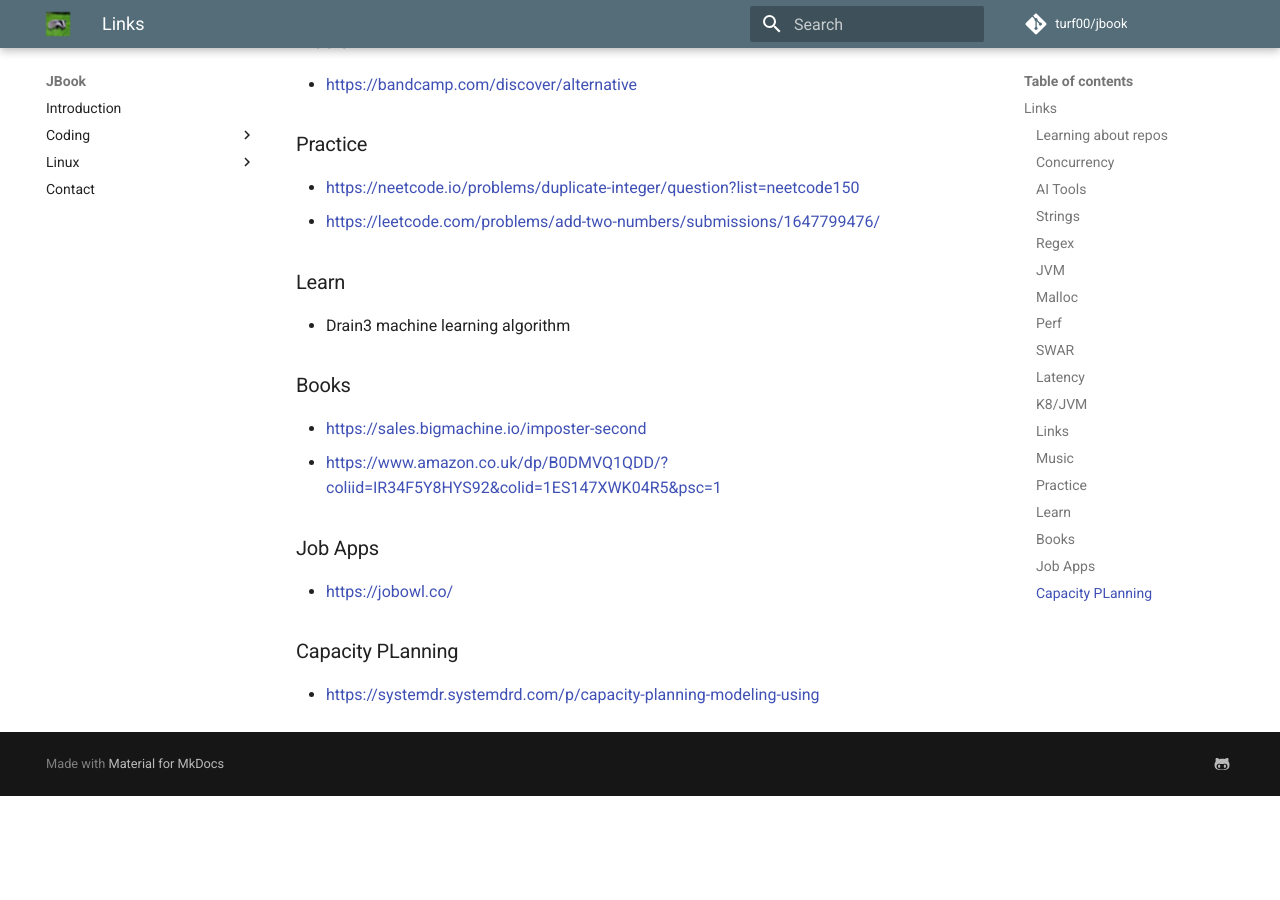
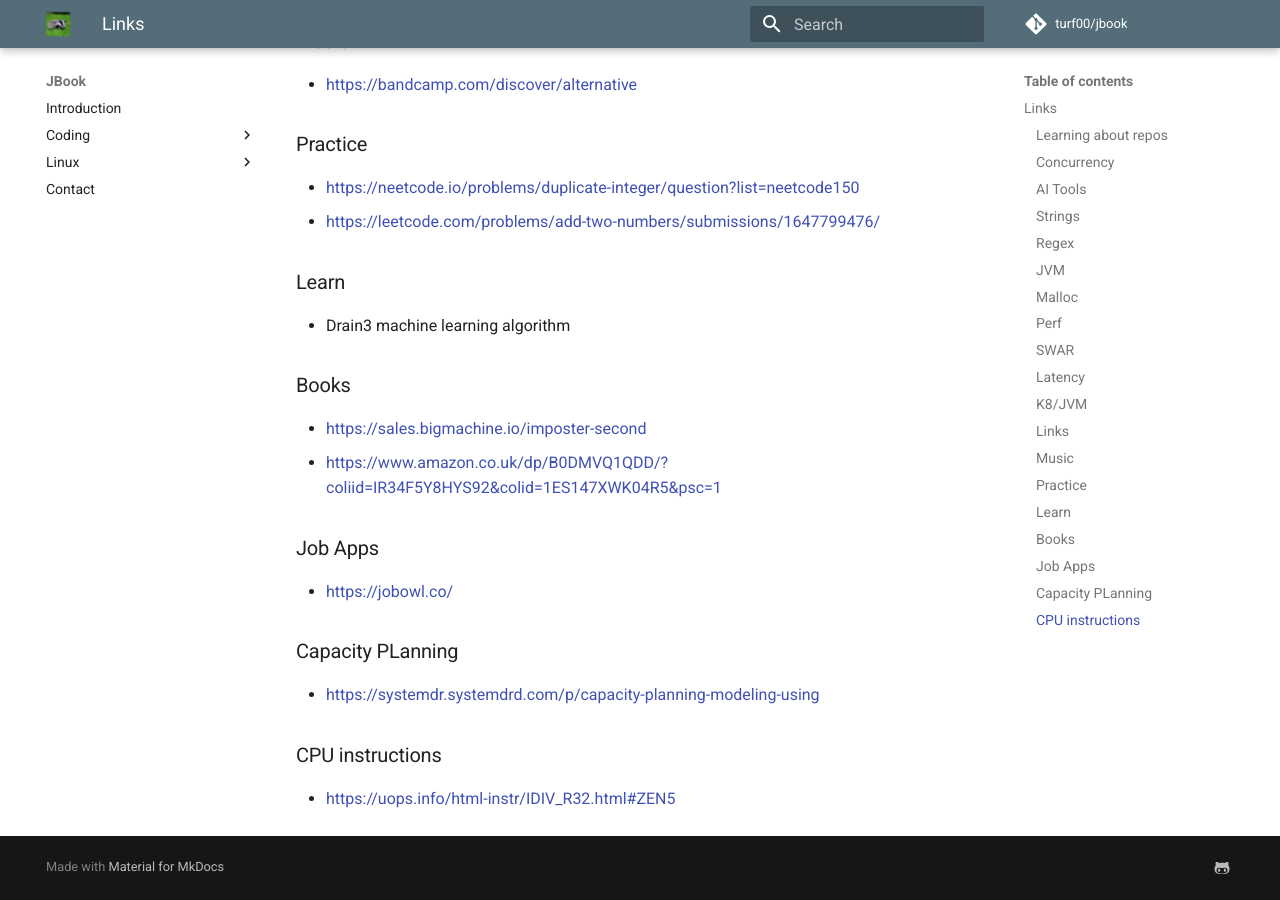
Before and after one commit to turf00/jbook, an MkDocs documentation site: the page built from docs/coding/links.md, in a window 1280 px wide and 900 px high, scrolled down 2491 px. Built offline with MkDocs 1.6.1 and Material for MkDocs 9.7.7, drawn with Linux system fonts in a browser that asks for light colours; comment, search, counter and statistics services are not loaded; before the commit the page ends 3287 px from its top, so only the background shows below that.

Commit message:
Add CPU instructions link

```diff
--- a/docs/coding/links.md
+++ b/docs/coding/links.md
@@ -101,3 +101,7 @@
 ## Capacity PLanning
 
 - <https://systemdr.systemdrd.com/p/capacity-planning-modeling-using>
+
+## CPU instructions
+
+- https://uops.info/html-instr/IDIV_R32.html#ZEN5
```
